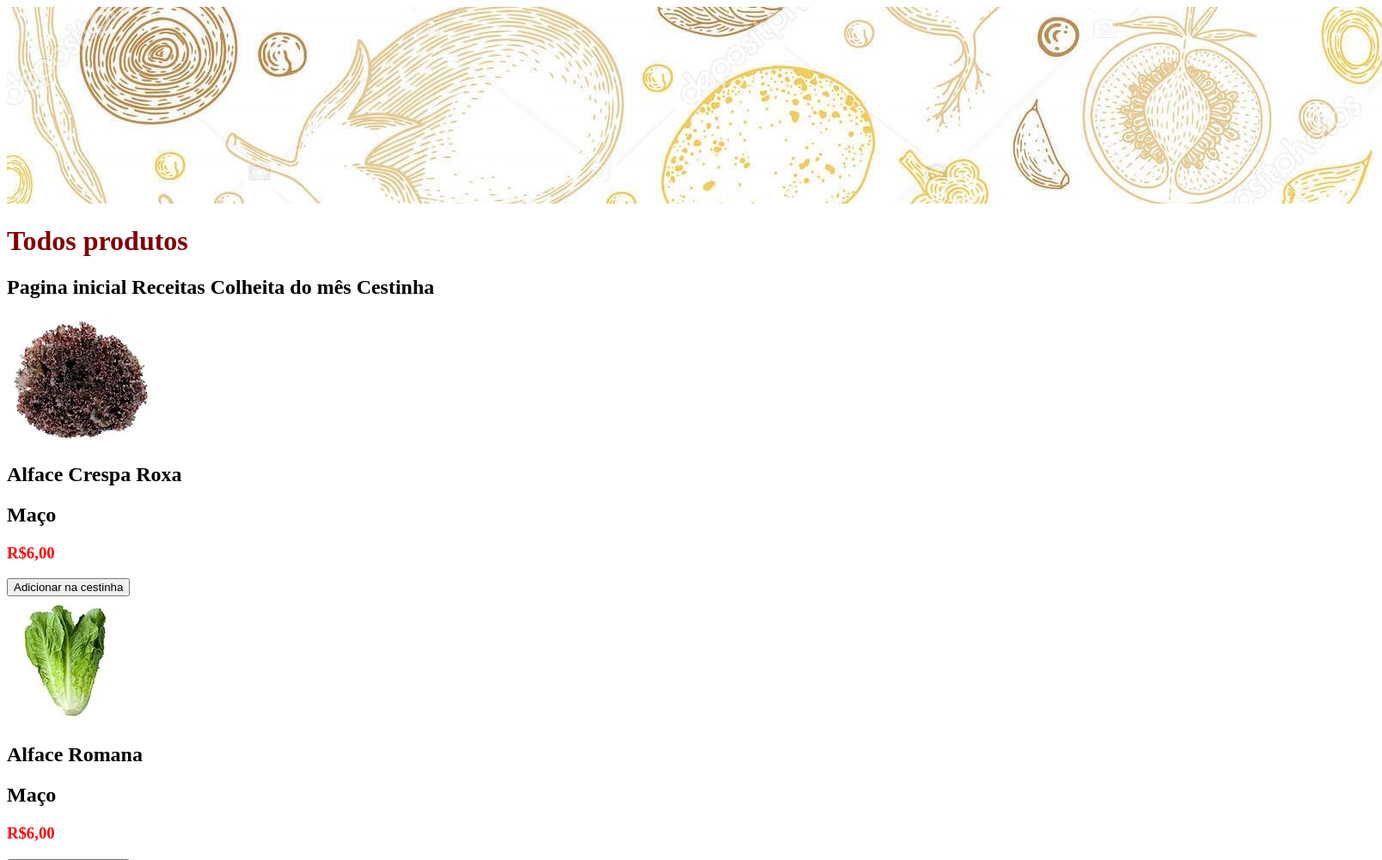
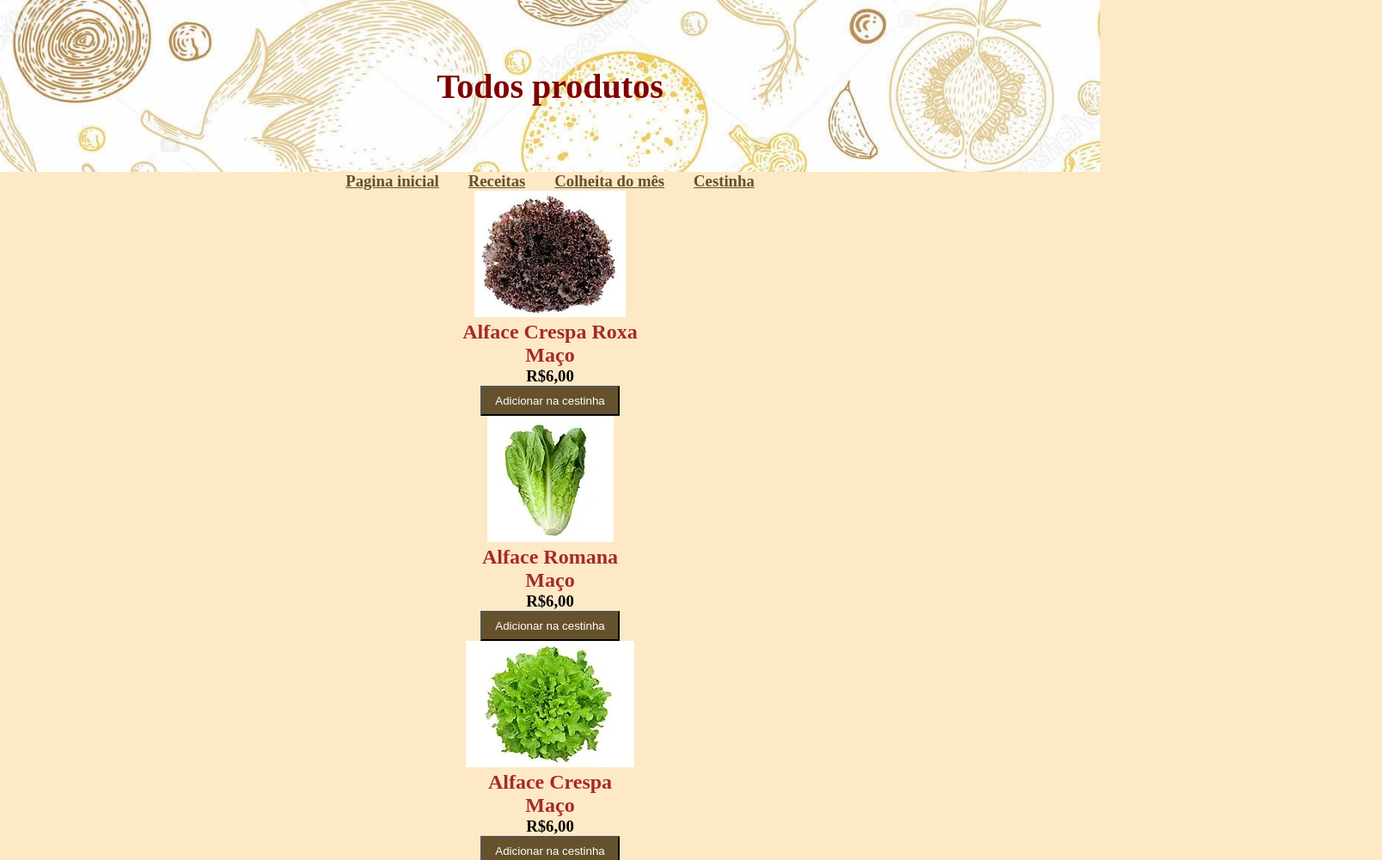
Before and after one commit to FranciellePaz/farm_to_table, a plain HTML site: page todos_produtos.html in a window 1280 px wide. Shown: the top 1001 px of the page at 86% size, 1608 px wide, since content can reach past the window. Drawn offline with Linux system fonts and the light colour scheme.

Commit message:
melhorias nas páginas de receitas e todos produtos

```diff
--- a/style_receitas.css
+++ b/style_receitas.css
@@ -1,11 +1,45 @@
-h1 {
-    color :maroon
+* {
+    margin: 0;
+    padding: 0;
+    box-sizing: border-box;
+    background-color: rgb(253, 233, 197);
+}
+header {
+    background-image: url('imagem/fundo_receitas.jpg'); /* Substitua pelo caminho correto da sua imagem */
+    background-size: cover; /* Garante que a imagem cubra todo o espaço disponível */
+    background-position: center; /* Centraliza a imagem */
+    height: 25vh; /* Define a altura do cabeçalho para 20% da altura da tela */
+    width: 100vw; /* Define a largura para 100% da tela */
+    display: flex;
+    justify-content: center; /* Centraliza o conteúdo horizontalmente */
+    align-items: center; /* Centraliza o conteúdo verticalmente */
+    text-align: center;
+}
+
+header h1 {
+    color :maroon;
+    font-size: 2.5em; /* Aumenta o tamanho da fonte do título */
+    background: none; /* Remove qualquer fundo aplicado ao texto */
+}
+
+main{
+
+    text-align: center; /* Centraliza o texto horizontalmente dentro do div */
+
+}
+
+nav a {
+    display: inline-block;/* Mostra os link um na frente do outro */
+    margin: 0 15px; /* Espaçamento horizontal entre os links */
+    color: rgb(101, 81, 43);
 }
 
 h2 {
-    color :brown
+    color :brown;
 }
 
-section {
-    bottom: brown;
+button {
+    color: white;
+    background-color: rgb(101, 81, 43);
+    padding: 8px 15px; /* Aumenta o espaço dentro do botão */
 }
--- a/style_todos_produtos.css
+++ b/style_todos_produtos.css
@@ -1,10 +1,45 @@
-h1 {
-    color :maroon
+* {
+    margin: 0;
+    padding: 0;
+    box-sizing: border-box;
+    background-color: rgb(253, 233, 197);
+}
+header {
+    background-image: url('imagem/fundo_receitas.jpg'); /* Substitua pelo caminho correto da sua imagem */
+    background-size: cover; /* Garante que a imagem cubra todo o espaço disponível */
+    background-position: center; /* Centraliza a imagem */
+    height: 25vh; /* Define a altura do cabeçalho para 20% da altura da tela */
+    width: 100vw; /* Define a largura para 100% da tela */
+    display: flex;
+    justify-content: center; /* Centraliza o conteúdo horizontalmente */
+    align-items: center; /* Centraliza o conteúdo verticalmente */
+    text-align: center;
 }
 
-h3 {
-    color :red
+header h1 {
+    color :maroon;
+    font-size: 2.5em; /* Aumenta o tamanho da fonte do título */
+    background: none; /* Remove qualquer fundo aplicado ao texto */
 }
-section {
-    bottom: brown;
+
+main{
+
+    text-align: center; /* Centraliza o texto horizontalmente dentro do div */
+
 }
+
+nav a {
+    display: inline-block;/* Mostra os link um na frente do outro */
+    margin: 0 15px; /* Espaçamento horizontal entre os links */
+    color: rgb(101, 81, 43);
+}
+
+h2 {
+    color :brown;
+}
+
+button {
+    color: white;
+    background-color: rgb(101, 81, 43);
+    padding: 8px 15px; /* Aumenta o espaço dentro do botão */
+}
--- a/todos_produtos.html
+++ b/todos_produtos.html
@@ -10,16 +10,19 @@
 
 <body>
     <header>
-        <!--montando a imagem do cabeçalho-->
-        <img src="imagem/fundo_receitas.jpg"></img>
+        <!--montando o cabeçalho-->
+        <h1>Todos produtos</h1>
     </header>
 </body>
 
 <main>
-    <!--montando o cabeçalho-->
-    <h1>Todos produtos</h1>
-    <!--montando o menu-->
-    <h2>Pagina inicial  Receitas  Colheita do mês  Cestinha</h2>
+    <nav>
+        <a href="pagina_inicial.html"><h3>Pagina inicial</h3></a>
+        <a href="receitas.html"><h3>Receitas</h3></a>
+        <a href="Colheita_do_mês.html"><h3>Colheita do mês</h3></a>
+        <a href="Cestinha.html"><h3>Cestinha</h3></a>
+    </nav>
+
 
     <section>
         <!--primeira produto-->
@@ -27,7 +30,7 @@
         <h2>Alface Crespa Roxa</h2>
         <h2>Maço</h2>
         <h3>R$6,00</h3>
-        <button type="submit">Adicionar na cestinha</button>
+        <a href="Cestinha.html"><button>Adicionar na cestinha</button></a>
         <br>
 
         <!--segundo produto-->
@@ -35,7 +38,7 @@
         <h2>Alface Romana</h2>
         <h2>Maço</h2>
         <h3>R$6,00</h3>
-        <button type="submit">Adicionar na cestinha</button>
+        <a href="Cestinha.html"><button>Adicionar na cestinha</button></a>
         <br>
 
         <!--terceiro produto-->
@@ -43,7 +46,7 @@
         <h2>Alface Crespa</h2>
         <h2>Maço</h2>
         <h3>R$6,00</h3>
-        <button type="submit">Adicionar na cestinha</button>
+        <a href="Cestinha.html"><button>Adicionar na cestinha</button></a>
         <br>
 
         <!--quarto produto-->
@@ -51,7 +54,7 @@
         <h2>Azedinha</h2>
         <h2>Maço</h2>
         <h3>R$6,80</h3>
-        <button type="submit">Adicionar na cestinha</button>
+        <a href="Cestinha.html"><button>Adicionar na cestinha</button></a>
         <br>
 
         <!--quinto produto-->
@@ -59,7 +62,7 @@
         <h2>Acelga</h2>
         <h2>Unidade</h2>
         <h3>R$9,00</h3>
-        <button type="submit">Adicionar na cestinha</button>
+        <a href="Cestinha.html"><button>Adicionar na cestinha</button></a>
         <br>
 
         <!--sexto produto-->
@@ -67,7 +70,7 @@
         <h2>Alface americana</h2>
         <h2>Maço</h2>
         <h3>R$6,00</h3>
-        <button type="submit">Adicionar na cestinha</button>
+        <a href="Cestinha.html"><button>Adicionar na cestinha</button></a>
         <br>
 
         <!--sétimo produto-->
@@ -75,7 +78,7 @@
         <h2>Abóbora Cabotchá</h2>
         <h2>500g</h2>
         <h3>R$9,00</h3>
-        <button type="submit">Adicionar na cestinha</button>
+        <a href="Cestinha.html"><button>Adicionar na cestinha</button></a>
         <br>
 
         <!--oitavo produto-->
@@ -83,7 +86,7 @@
         <h2>Batata Inglesa</h2>
         <h2>600g</h2>
         <h3>R$9,80</h3>
-        <button type="submit">Adicionar na cestinha</button>
+        <a href="Cestinha.html"><button>Adicionar na cestinha</button></a>
         <br>
 
     </section>
```
Also changed, not shown: receitas.html (+14 -12 lines), imagem/fundo_receitas - Copia.jpg (deleted).
